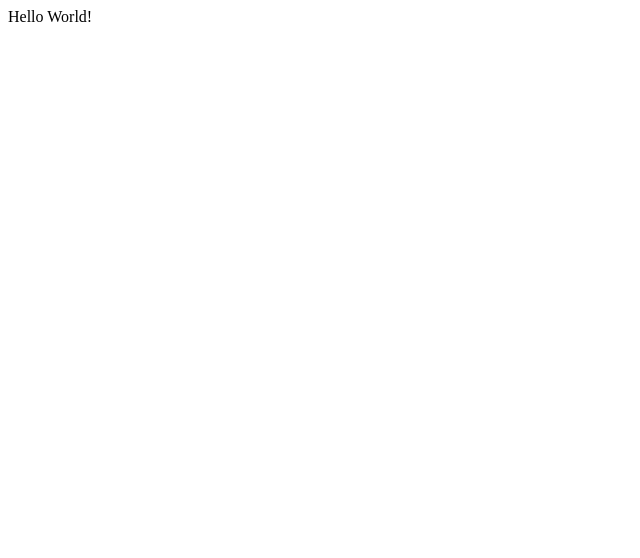
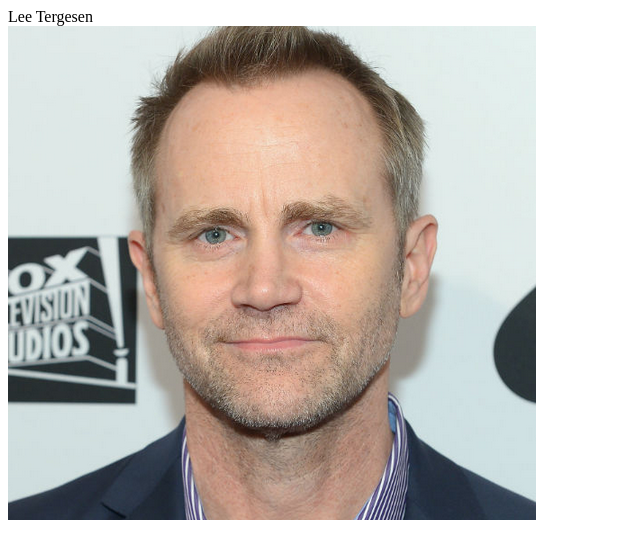
Before and after one commit to ifylala/IfyAaron, a plain HTML site: page index.html in a window 1280 px wide. Shown: the whole page, without its empty margins (0-640 px from the left). Drawn offline with Linux system fonts and the light colour scheme.

Commit message:
Tribute Page

```diff
--- a/index.html
+++ b/index.html
@@ -8,7 +8,10 @@
 
   <body>
     <script src="https://cdn.freecodecamp.org/testable-projects-fcc/v1/bundle.js"></script>
-    Hello World!
+    <div id="main">
+        <div id="title">Lee Tergesen</div>
+        <div id="img-div"><img id="image" src="img/Lee_Tergesen.png"></div>
+      </div>
     <!--
 
     Hello Camper!
```
Also changed, not shown: img/Lee_Tergesen.png (added).
